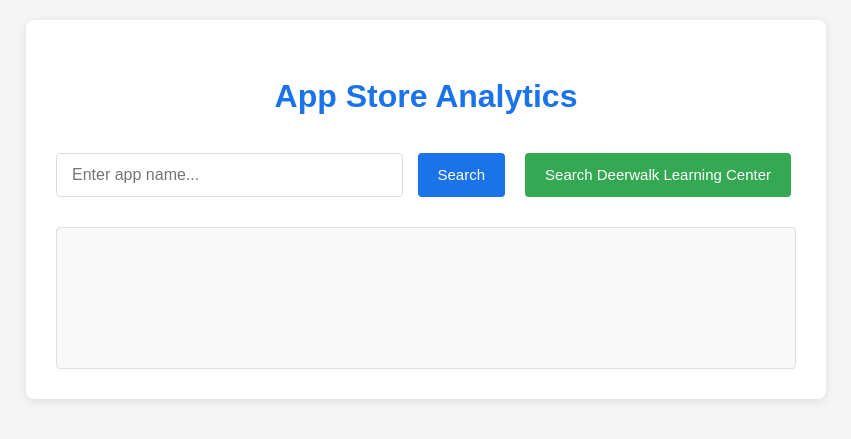
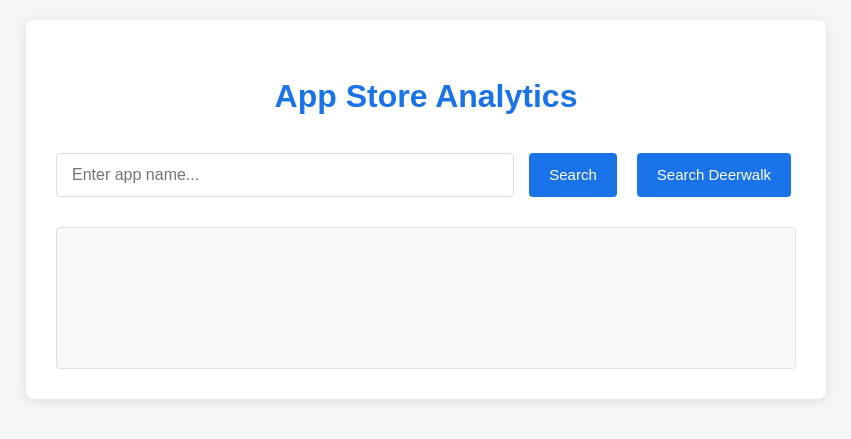
Before and after one commit to gajedi1/web-py, a Flask app: page / in a window 1280 px wide. Shown: the top 439 px of the page, without its empty margins (214-1065 px from the left). Run offline with Flask 3, Linux system fonts and the light colour scheme.

Commit message:
Add files via upload

```diff
--- a/templates/index.html
+++ b/templates/index.html
@@ -10,7 +10,9 @@
         <div class="search-container">
             <input type="text" id="searchInput" placeholder="Enter app name...">
             <button onclick="searchApp()">Search</button>
-            <button onclick="searchDeerwalk()" class="deerwalk-btn">Search Deerwalk Learning Center</button>
+            <button onclick="searchDeerwalk()" class="search-button deerwalk-button">
+            <i class="fas fa-search"></i> Search Deerwalk
+        </button>
         </div>
         <div id="result" class="result"></div>
     </div>
@@ -58,7 +60,7 @@
 
         // Function to search for Deerwalk Learning Center
         function searchDeerwalk() {
-            document.getElementById('searchInput').value = 'Deerwalk Learning Center';
+            document.getElementById('searchInput').value = 'Deerwalk';
             searchApp();
         }
 
```
